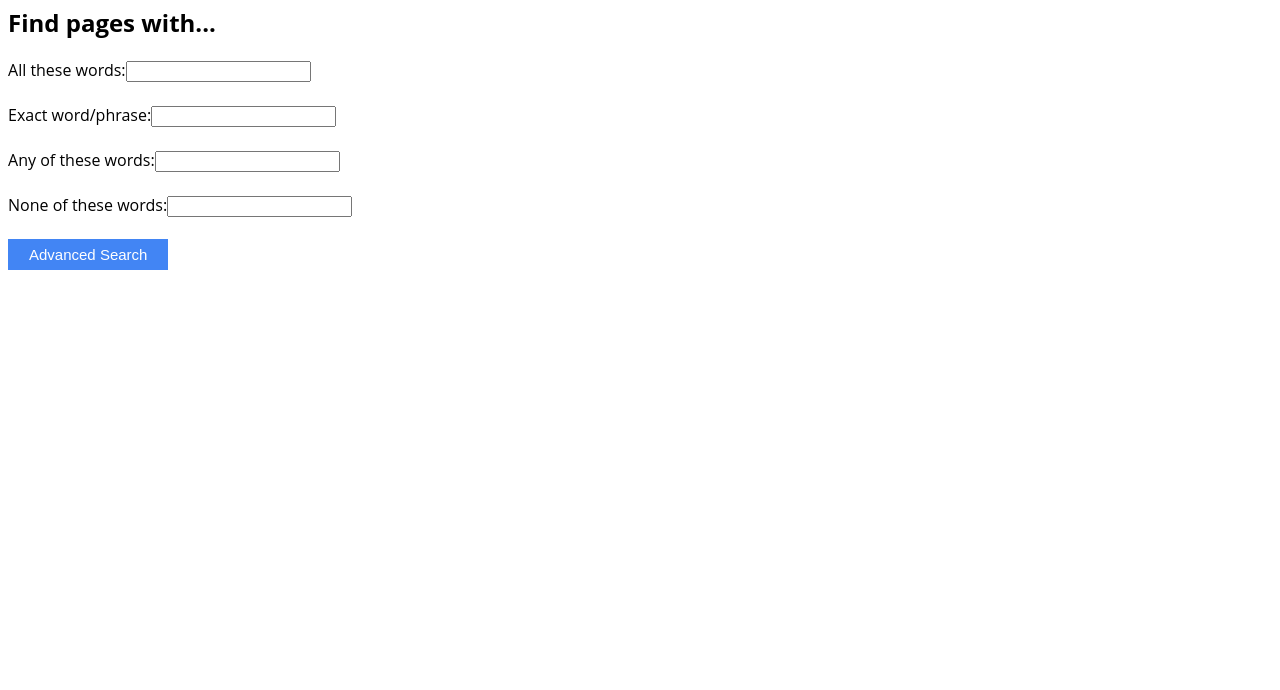
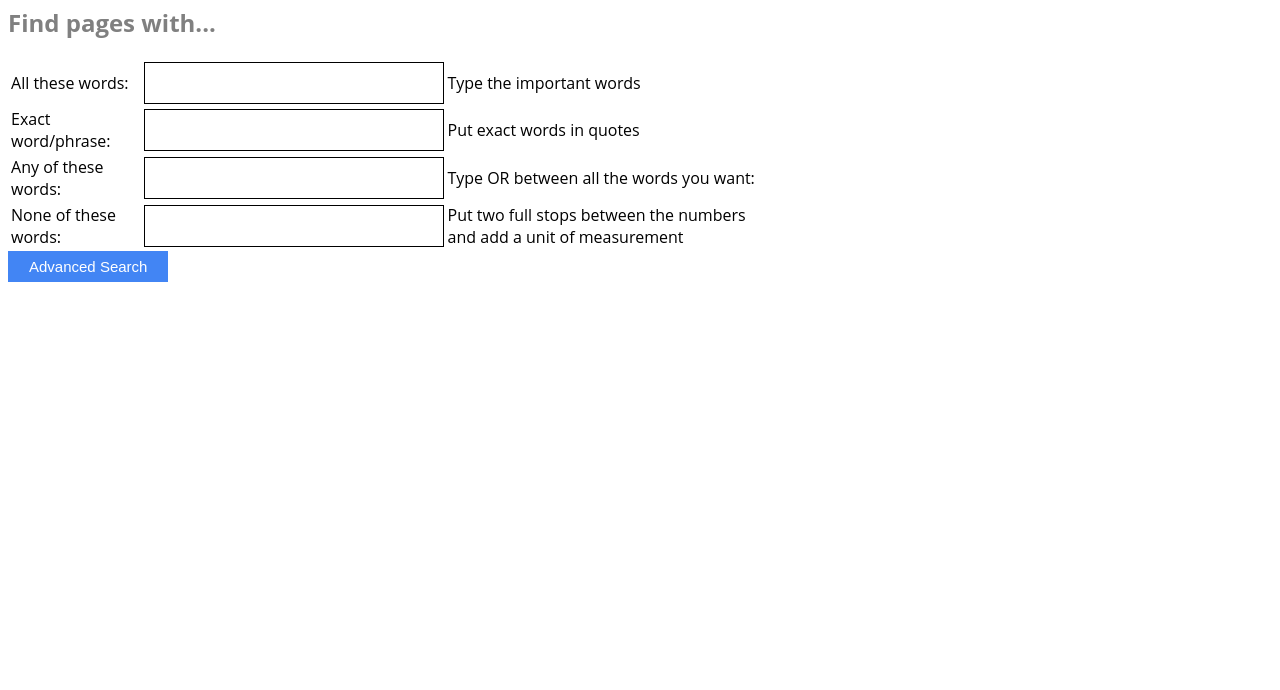
Before and after one commit to nelinet/project0, a plain HTML site: page advancedsearch.html in a window 1280 px wide. Shown: the part 110-800 px from the top of the page. Drawn offline with Linux system fonts and the light colour scheme.

Commit message:
searchbar styling, adv search

```diff
--- a/advancedsearch.html
+++ b/advancedsearch.html
@@ -14,12 +14,26 @@
         <h2>Find pages with... </h2>
         <div class="advancedsearch">
             <form action="https://google.com/search">
-                All these words:<input type="text" name="as_q"><br><br>
-                Exact word/phrase:<input type="text" name="as_epq"><br><br>
-                Any of these words:<input type="text" name="as_oq"><br><br>
-                None of these words:<input type="text" name="as_eq"><br><br>
-                <input type="submit" value="Advanced Search" class="advsbutton">
-            </form>
+                <table style="width:60%">
+                    <tr>
+                        <td>All these words:</td>
+                        <td><input type="text" name="as_q" class="advinput"></td>
+                        <td>Type the important words</td>
+                    <tr>
+                        <td>Exact word/phrase:</td>
+                        <td><input type="text" name="as_epq" class="advinput"></td>
+                        <td>Put exact words in quotes</td>
+                    <tr>
+                        <td>Any of these words:</td>
+                        <td><input type="text" name="as_oq" class="advinput"></td>
+                        <td>Type OR between all the words you want:</td>
+                    <tr>
+                        <td>None of these words:</td>
+                        <td><input type="text" name="as_eq" class="advinput"></td>
+                        <td>Put two full stops between the numbers and add a unit of measurement</td>
+                </table>
+                        <input type="submit" value="Advanced Search" class="advsbutton">
+                </form>
         </div>
     </body>
 </html>
--- a/styles.css
+++ b/styles.css
@@ -42,6 +42,16 @@ a {
 	text-align: center;
 }
 
+.input {
+    border-radius: 15px;
+    padding: 20px;
+    font-size: 20px;
+    width: 400px;
+    height: 50px;
+    border: 1px solid black;
+    box-sizing: border-box;
+}
+
 .advancedsearch {
     text-align: left;
 }
@@ -50,14 +60,23 @@ footer {
 	text-align: left;
     background-color: #f2f2f2;
     color: rgba(0,0,0, 0.54);
+    position: absolute;
+    right: 0;bottom:0;left:0;
 
 }
 
 h1,h2 {
     text-align: left;
+    color: grey;
 }
 
-footer {
-  position: absolute;
-  right: 0;bottom:0;left:0;
+
+.advinput {
+    width: 300px;
+    height: 40px;
+    border: 1px solid black;
+    box-sizing: border-box;
+    padding: 5px;
+    padding: 20px;
+    font-size: 20px;
 }
```
Also changed, not shown: imagesearch.html (+6 -7 lines), index.html (+3 -4 lines).
